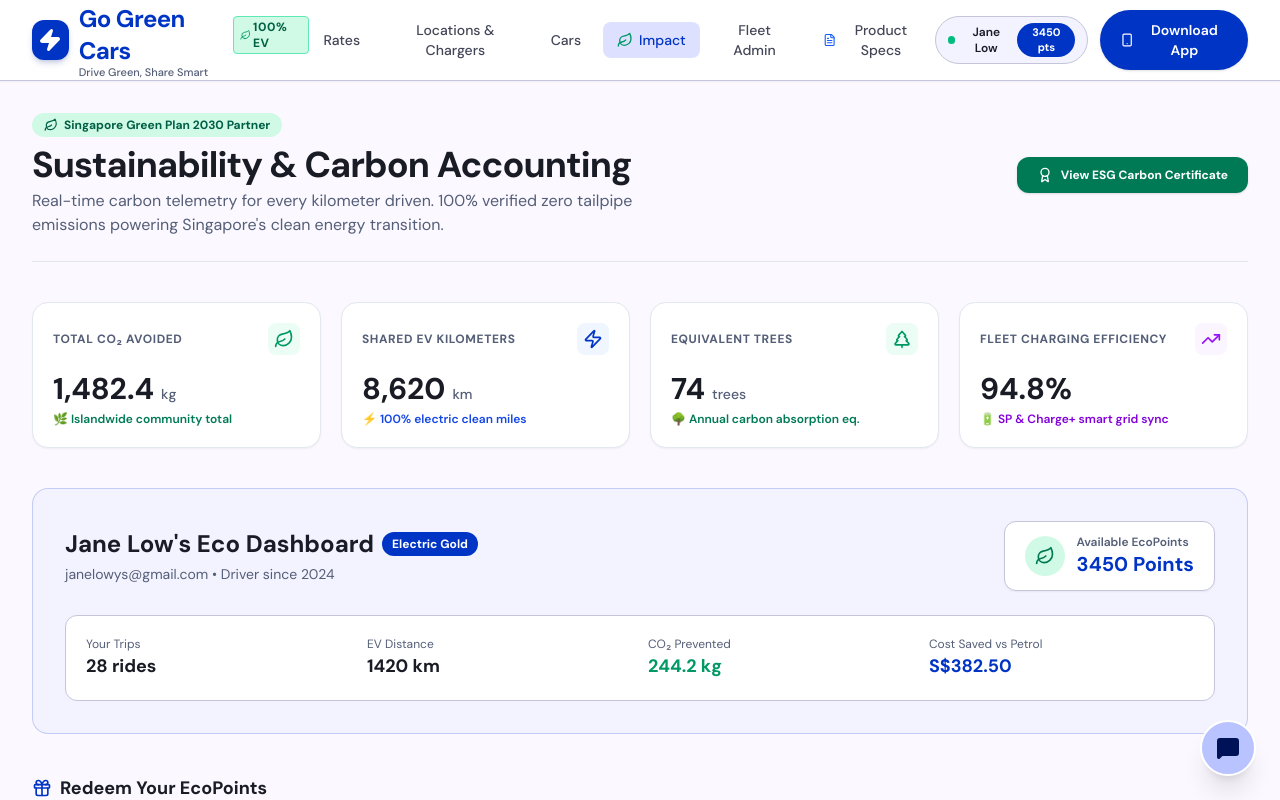
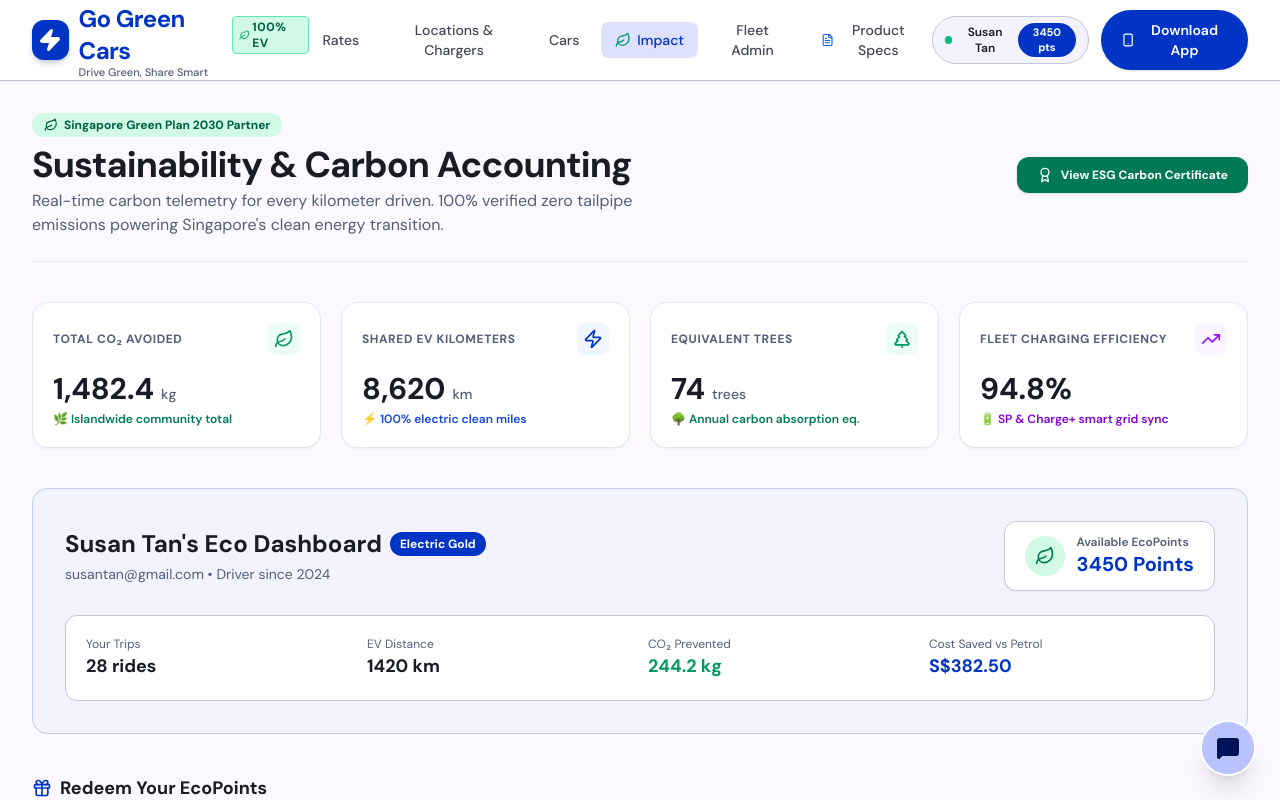
Before and after one commit to mysticalass/go-green-cars, a React (Vite) app: page / in a window 1280 px wide. Both pictures are taken after a click on the button "Impact". Shown: the top 800 px of the page. Built offline with nearby package versions, Linux system fonts and the light colour scheme.

Commit message:
Update driver profile name to Susan Tan and email to susantan@gmail.com

```diff
--- a/src/components/BookingModal.tsx
+++ b/src/components/BookingModal.tsx
@@ -72,8 +72,8 @@ export const BookingModal: React.FC<BookingModalProps> = ({
       co2SavedKg: co2SavedKg,
       status: 'confirmed',
       pickupLocation: vehicle.location,
-      userName: 'Jane Low',
-      userEmail: 'janelowys@gmail.com',
+      userName: 'Susan Tan',
+      userEmail: 'susantan@gmail.com',
       licenseVerified: true,
       paymentMethod: paymentMethod,
       digitalKeyUnlocked: false
@@ -263,7 +263,7 @@ export const BookingModal: React.FC<BookingModalProps> = ({
               <div className="bg-[#fbf8ff] p-4 rounded-xl border border-[#c4c5da] text-left text-xs space-y-2 max-w-md mx-auto">
                 <div className="flex justify-between">
                   <span className="text-[#545e77]">Driver Name:</span>
-                  <span className="font-bold text-[#191b25]">Jane Low</span>
+                  <span className="font-bold text-[#191b25]">Susan Tan</span>
                 </div>
                 <div className="flex justify-between">
                   <span className="text-[#545e77]">License Class:</span>
--- a/src/components/SustainabilityView.tsx
+++ b/src/components/SustainabilityView.tsx
@@ -167,7 +167,7 @@ export const SustainabilityView: React.FC<SustainabilityViewProps> = ({ userProf
             <div className="pt-3 border-t border-slate-100 flex items-center justify-between">
               <span className="text-xs font-bold text-emerald-700">2,500 Points</span>
               <button
-                onClick={() => alert('Planted 1 Native Tree in Singapore on behalf of Jane Low! Thank you for your environmental leadership.')}
+                onClick={() => alert(`Planted 1 Native Tree in Singapore on behalf of ${userProfile.name}! Thank you for your environmental leadership.`)}
                 className="px-3 py-1.5 bg-emerald-600 hover:bg-emerald-700 text-white text-xs font-bold rounded-lg transition-colors cursor-pointer"
               >
                 Plant Tree
@@ -184,7 +184,7 @@ export const SustainabilityView: React.FC<SustainabilityViewProps> = ({ userProf
             <div className="pt-3 border-t border-slate-100 flex items-center justify-between">
               <span className="text-xs font-bold text-purple-700">800 Points</span>
               <button
-                onClick={() => alert('Starbucks e-voucher barcode dispatched to janelowys@gmail.com!')}
+                onClick={() => alert(`Starbucks e-voucher barcode dispatched to ${userProfile.email}!`)}
                 className="px-3 py-1.5 bg-purple-600 hover:bg-purple-700 text-white text-xs font-bold rounded-lg transition-colors cursor-pointer"
               >
                 Redeem
@@ -209,7 +209,7 @@ export const SustainabilityView: React.FC<SustainabilityViewProps> = ({ userProf
             <div className="bg-[#fbf8ff] p-5 rounded-xl border border-[#c4c5da] space-y-3 text-xs">
               <div className="flex justify-between border-b border-slate-200 pb-2">
                 <span className="text-[#545e77]">Issued To:</span>
-                <span className="font-bold text-[#191b25]">Jane Low</span>
+                <span className="font-bold text-[#191b25]">{userProfile.name}</span>
               </div>
               <div className="flex justify-between border-b border-slate-200 pb-2">
                 <span className="text-[#545e77]">Electric Fleet Miles Driven:</span>
--- a/src/data/mockData.ts
+++ b/src/data/mockData.ts
@@ -335,8 +335,8 @@ export const CHARGING_STATIONS: ChargingStation[] = [
 ];
 
 export const DEFAULT_USER_PROFILE: UserEcoProfile = {
-  name: 'Jane Low',
-  email: 'janelowys@gmail.com',
+  name: 'Susan Tan',
+  email: 'susantan@gmail.com',
   tier: 'Electric Gold',
   ecoPoints: 3450,
   totalTrips: 28,
```
